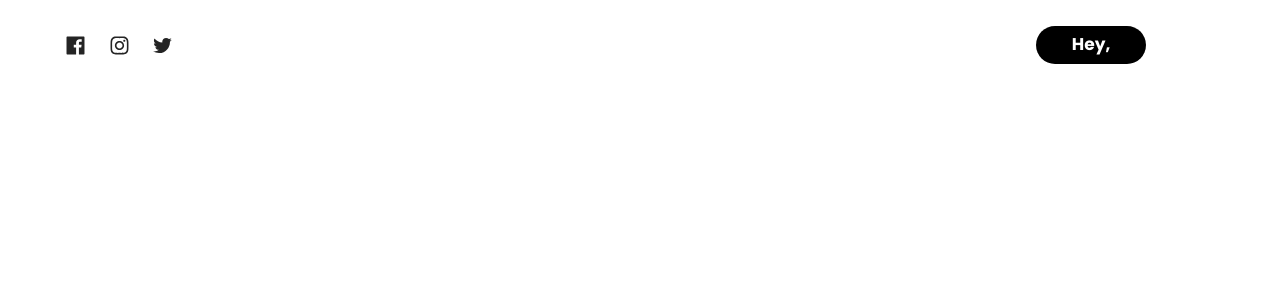
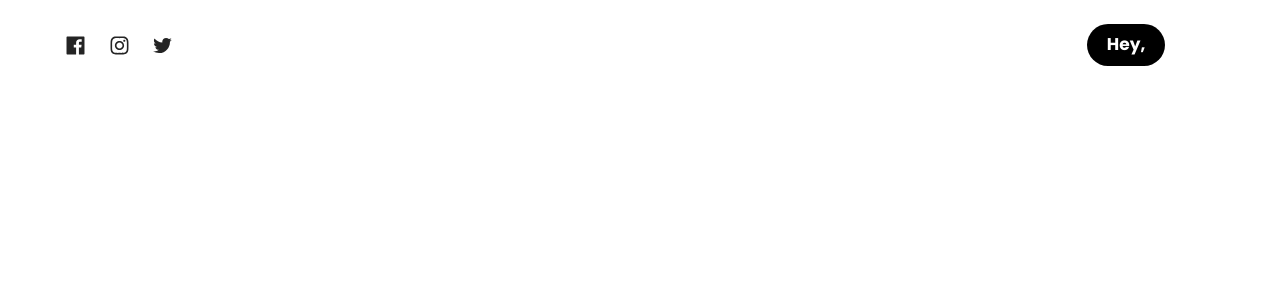
Before and after one commit to lizzybera/rateMyLecturer, a React (Vite) app: page /land/header in a window 1280 px wide. Shown: the top 300 px of the page. Built offline with nearby package versions, Linux system fonts and the light colour scheme.

Commit message:
profile done

```diff
--- a/src/components/common/LandingHeader.tsx
+++ b/src/components/common/LandingHeader.tsx
@@ -54,11 +54,13 @@ const LandingHeader = () => {
                        </>
                           ) : (
 
-                            <div className=" w-[110px] h-[38px] bg-black flex justify-center items-center text-[17px] rounded-full text-white font-[700] hover:bg-slate-900"
+                            <div className=" w-[500px] h-[40px]  flex justify-center items-center text-[17px] rounded-full text-white "
                             onClick={()=>{
                               onDrop()
                             }}
-                            >Hey, {user?.name}</div>
+                            >
+                              <div className="py-2 font-[700] px-5 rounded-full hover:bg-slate-800 bg-black">Hey, {user?.name}</div>
+                            </div>
                           )
                         }
                 </div>
@@ -69,7 +71,7 @@ const LandingHeader = () => {
                       {
                   drop ? (
                     <>
-                      <div className="w-[180px] rounded-md bg-white shadow-2xl absolute right-[90px] top-[65px] z-[100] text-[13px] font-[700] headerMedium:hidden flex flex-col ">
+                      <div className="w-[180px] rounded-md bg-white shadow-2xl absolute right-[90px] top-[67px] z-[100] text-[13px] font-[700] headerMedium:hidden flex flex-col ">
                  <Link to="/profile">
                  <div className="w-full h-[40px] hover:text-white  hover:bg-blue-700 cursor-pointer flex items-center px-3 rounded-t-md">Profile</div>
                  </Link>
```
